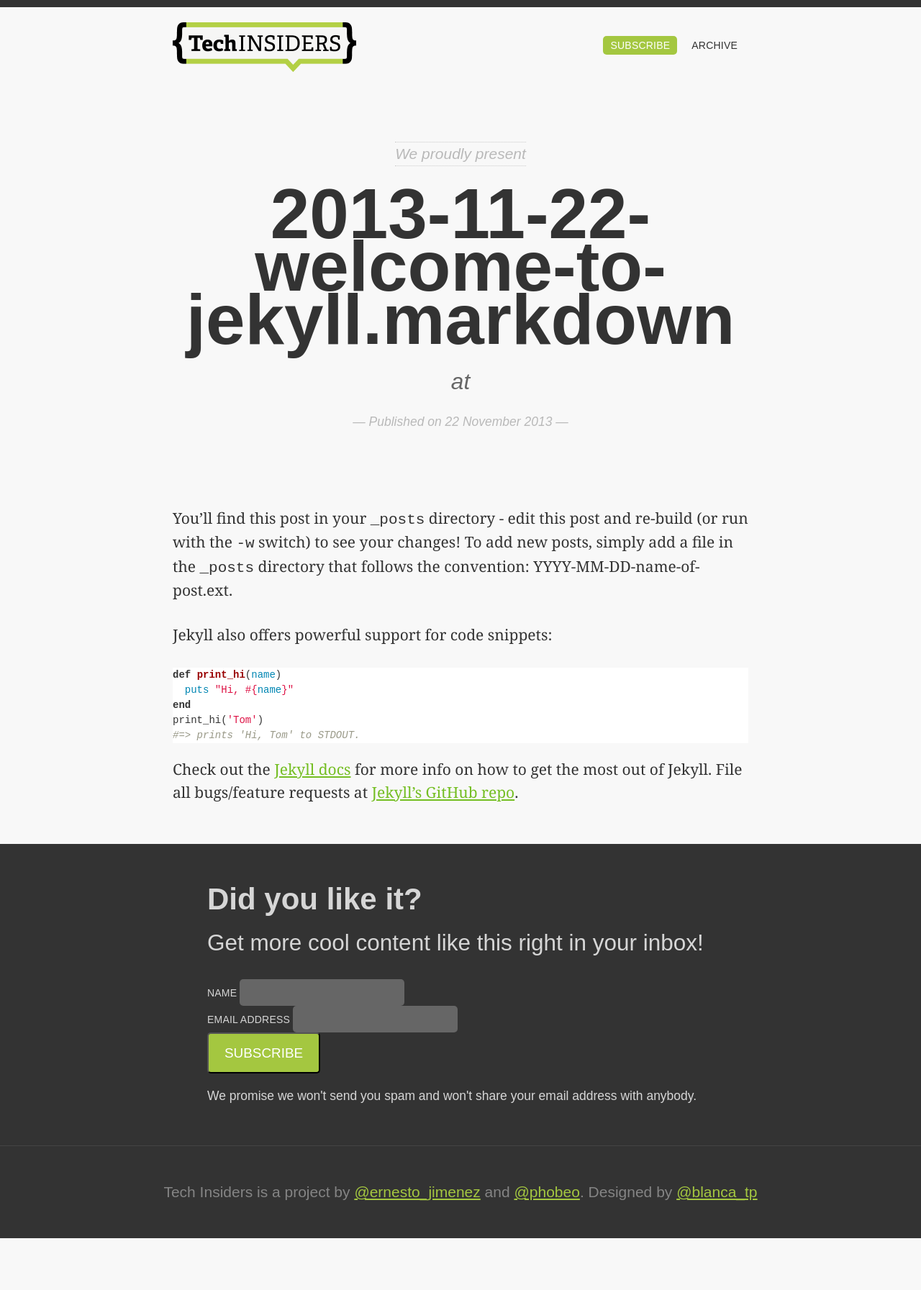
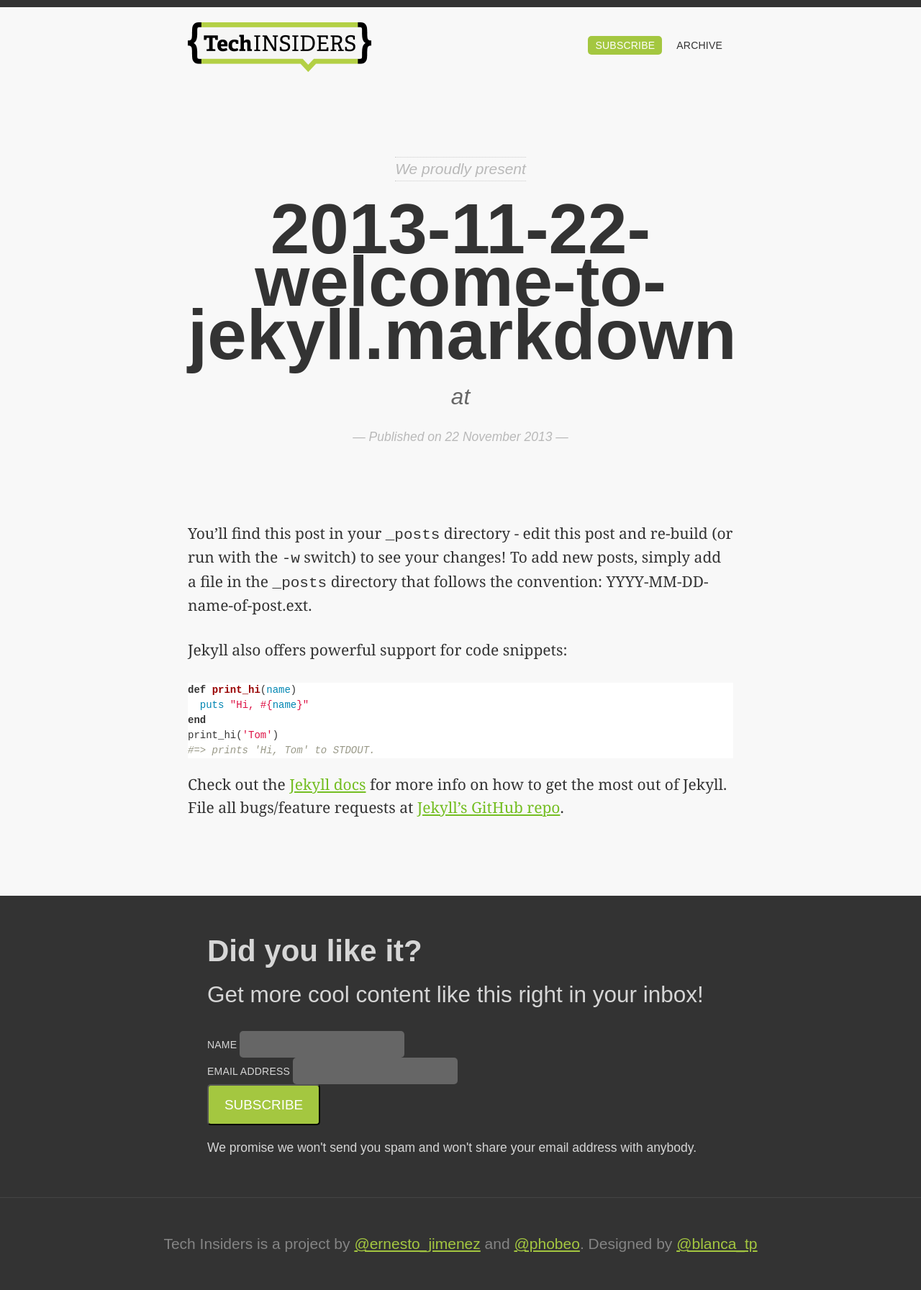
Before and after one commit to localistico/techinsiders.io, a Jekyll site: the page built from _posts/2013-11-22-welcome-to-jekyll.markdown, in a window 1280 px wide. Shown: the whole page at 72% size. Built offline with Jekyll 4.4.1, drawn with Linux system fonts in a browser that asks for light colours; Markdown is read by kramdown in place of the engine named in the settings; comment, search, counter and statistics services are not loaded; before the commit the page ends 1721 px from its top, so only the background shows below that.

Commit message:
Fix margins for around 800px

```diff
--- a/css/main.css
+++ b/css/main.css
@@ -73,19 +73,25 @@ body {
   margin: 0;
 }
 
+div.site, div.header, article {
+  min-width: 800px;
+  -webkit-box-sizing: border-box;
+  -moz-box-sizing: border-box;
+  box-sizing: border-box;
+}
+
 .site {
-  min-width: 800px;
   text-align: left;
   margin: auto;
 }
 
 .header {
-  padding: 1.5em 0 0.5em 0;
+  padding: 1.5em;
+  padding-bottom: 0.5em;
   margin: auto;
   overflow: hidden;
   font-family: "adelle", Arial, Helvetica, 'Trebuchet MS',  sans-serif;
   display: table;
-  min-width: 800px;
   width: 55%;
 }
 
@@ -272,9 +278,9 @@ footer a:hover, footer a:active {
 }
 
 article {
-  min-width: 800px;
   margin: auto;
   width: 55%;
+  padding: 1.5em;
 }
 
 article h3 {
@@ -355,9 +361,6 @@ p.meta:after {
   div.site, div.header, article, .subscribe_cta {
     min-width: 0px;
     width: 100%;
-    -webkit-box-sizing: border-box; /* Safari/Chrome, other WebKit */
-    -moz-box-sizing: border-box;    /* Firefox, other Gecko */
-    box-sizing: border-box;         /* Opera/IE 8+ */
   }
   div.site {
     /*margin: 2em;*/
```
